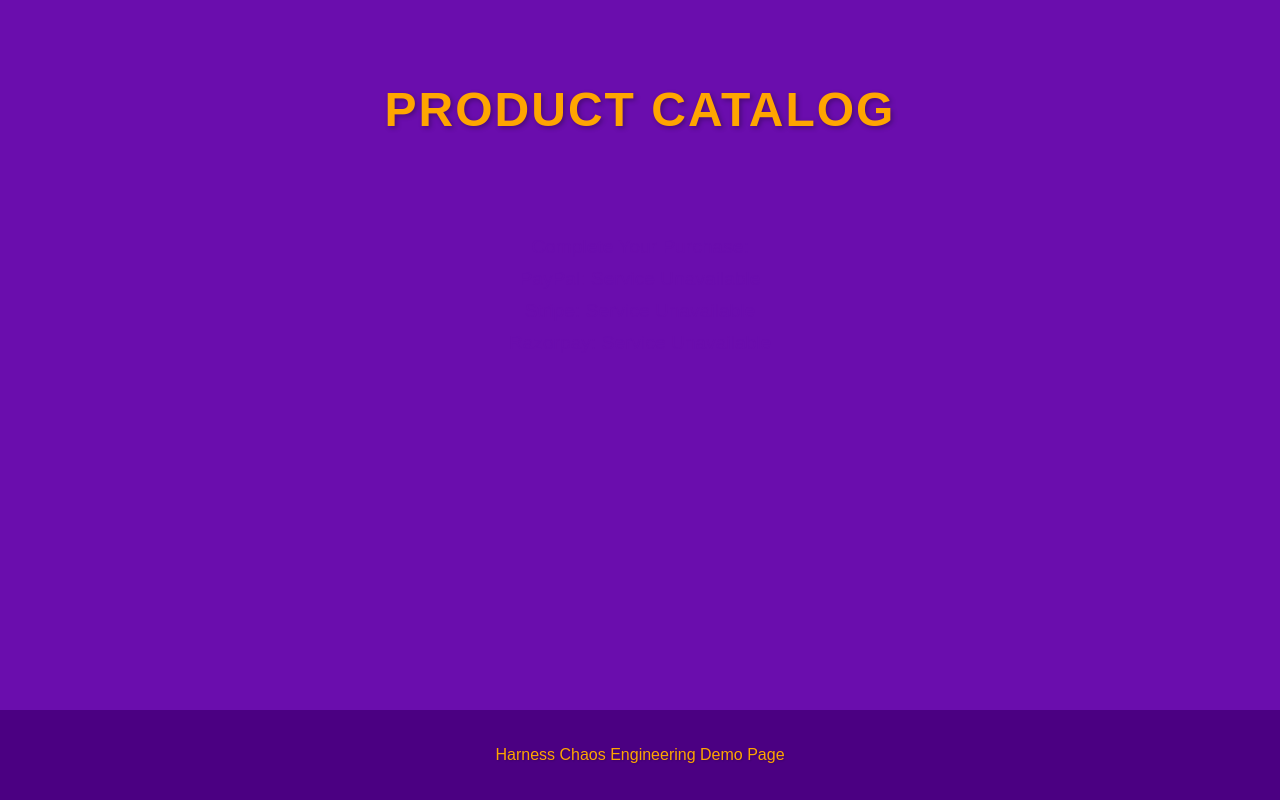
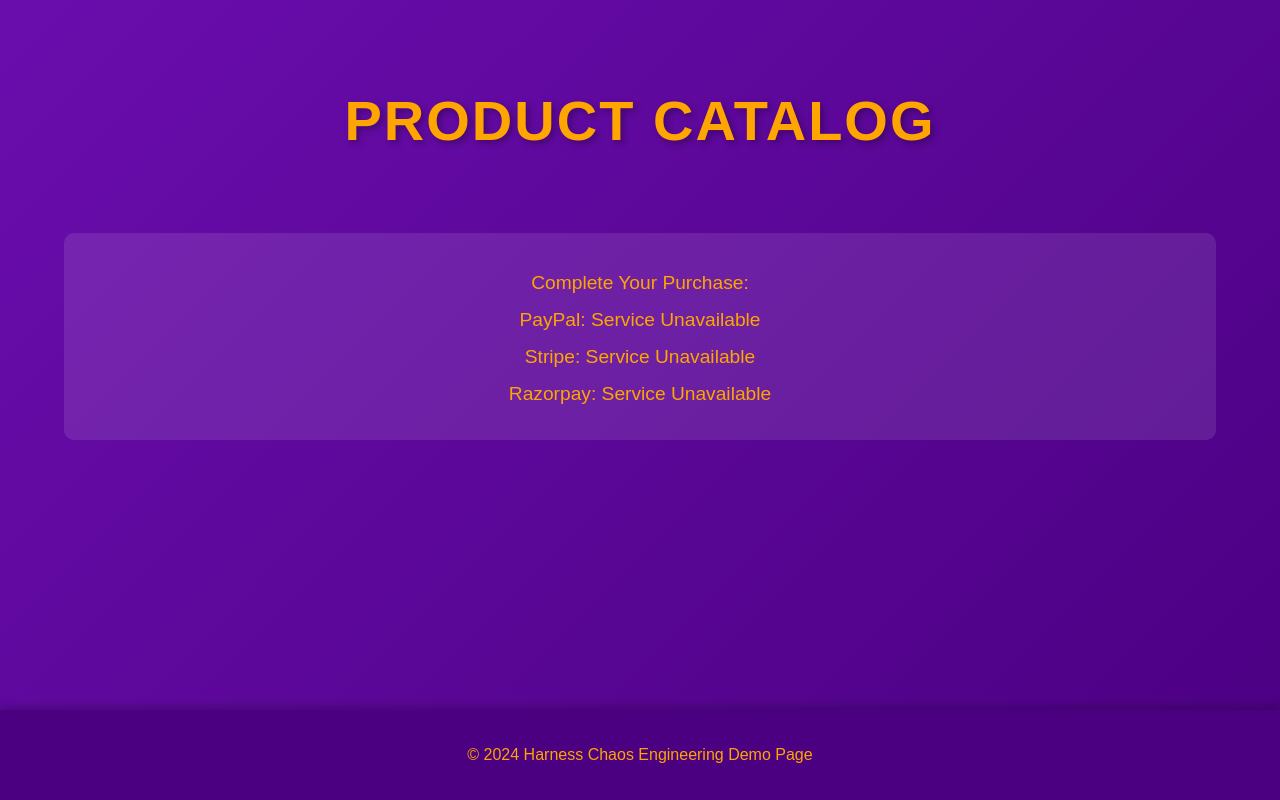
Before and after one commit to Samriddha11/FlaskStore-FFChaosdemo, a Flask app: template frontend/templates/catalog.html in a window 1280 px wide. Run offline with Flask 3, Linux system fonts and the light colour scheme; the template is opened without the code that fills it, so the values that code supplies are empty.

Commit message:
Update catalog.html

```diff
--- a/frontend/templates/catalog.html
+++ b/frontend/templates/catalog.html
@@ -9,96 +9,99 @@
             font-family: 'Arial', sans-serif;
             margin: 0;
             padding: 0;
-            background-color: #6a0dad; /* Purple background */
-            color: #ffa500; /* Orange text */
+            background: linear-gradient(135deg, #6a0dad, #4b0082); /* Gradient background */
+            color: #ffa500;
             display: flex;
             flex-direction: column;
             min-height: 100vh;
         }
         .container {
-            width: 80%;
+            width: 90%;
+            max-width: 1200px;
             margin: 50px auto;
             text-align: center;
             flex-grow: 1;
         }
         h1 {
-            color: #ffa500; /* Orange text for title */
-            font-size: 3rem;
+            color: #ffa500;
+            font-size: 3.5rem;
             text-transform: uppercase;
             letter-spacing: 2px;
-            margin-bottom: 30px;
-            text-shadow: 2px 2px 5px rgba(0, 0, 0, 0.3);
+            margin-bottom: 40px;
+            text-shadow: 3px 3px 6px rgba(0, 0, 0, 0.3);
         }
         .product-grid {
             display: grid;
             grid-template-columns: repeat(auto-fit, minmax(250px, 1fr));
-            gap: 20px;
+            gap: 25px;
             justify-items: center;
         }
         .product-card {
-            background-color: #fff; /* White background for cards */
+            background-color: #fff;
             padding: 20px;
-            border-radius: 10px;
-            box-shadow: 0 4px 10px rgba(0, 0, 0, 0.2);
+            border-radius: 15px;
+            box-shadow: 0 4px 15px rgba(0, 0, 0, 0.2);
             transition: transform 0.3s, box-shadow 0.3s;
             width: 100%;
             max-width: 300px;
         }
         .product-card:hover {
-            transform: scale(1.05);
-            box-shadow: 0 6px 15px rgba(0, 0, 0, 0.3);
+            transform: translateY(-10px);
+            box-shadow: 0 6px 20px rgba(0, 0, 0, 0.3);
         }
         .product-card h3 {
-            margin: 0;
-            font-size: 1.5rem;
-            color: #6a0dad; /* Purple text for product names */
+            margin: 0 0 10px;
+            font-size: 1.6rem;
+            color: #6a0dad;
         }
         .product-card p {
             font-size: 1rem;
-            color: #333; /* Darker text for descriptions */
+            color: #555;
         }
         .product-card p strong {
-            color: #ff4500; /* Stronger orange for price */
+            color: #ff4500;
         }
         .payment-section {
-            margin-top: 30px;
+            margin-top: 40px;
             padding: 20px;
             text-align: center;
+            background-color: rgba(255, 255, 255, 0.1);
+            border-radius: 10px;
         }
         .payment-section p {
             font-size: 1.2rem;
-            margin-bottom: 10px;
-            color: #6a0dad; /* Purple text */
+            margin-bottom: 15px;
+            color: #ffa500;
         }
         .payment-section a {
             display: inline-block;
             margin: 10px;
-            padding: 10px 20px;
-            color: #fff; /* White text */
-            background-color: #ff4500; /* Orange button background */
+            padding: 12px 25px;
+            color: #fff;
+            background: linear-gradient(135deg, #ff4500, #e03e00);
             border-radius: 5px;
             text-decoration: none;
             font-size: 1rem;
             font-weight: bold;
-            box-shadow: 0 2px 5px rgba(0, 0, 0, 0.2); /* Button shadow */
-            transition: background-color 0.3s, transform 0.3s;
+            box-shadow: 0 3px 8px rgba(0, 0, 0, 0.2);
+            transition: background 0.3s, transform 0.3s;
         }
         .payment-section a:hover {
-            background-color: #e03e00; /* Darker orange on hover */
-            transform: scale(1.05); /* Slight pop-out effect */
+            background: linear-gradient(135deg, #e03e00, #d23600);
+            transform: scale(1.1);
         }
         .payment-unavailable {
             margin: 10px;
             font-size: 1rem;
-            color: #ff4500; /* Strong orange text for unavailable message */
+            color: #ff4500;
         }
         footer {
             padding: 20px;
-            background-color: #4b0082; /* Darker purple for footer */
+            background-color: #4b0082;
             color: #ffa500;
             text-align: center;
             font-size: 1rem;
-            text-shadow: 1px 1px 2px rgba(0, 0, 0, 0.2);
+            box-shadow: 0 -4px 8px rgba(0, 0, 0, 0.2);
         }
     </style>
 </head>
@@ -140,7 +143,7 @@
 </div>
 
 <footer>
-    <p>Harness Chaos Engineering Demo Page</p>
+    <p>&copy; 2024 Harness Chaos Engineering Demo Page</p>
 </footer>
 
 </body>
```
